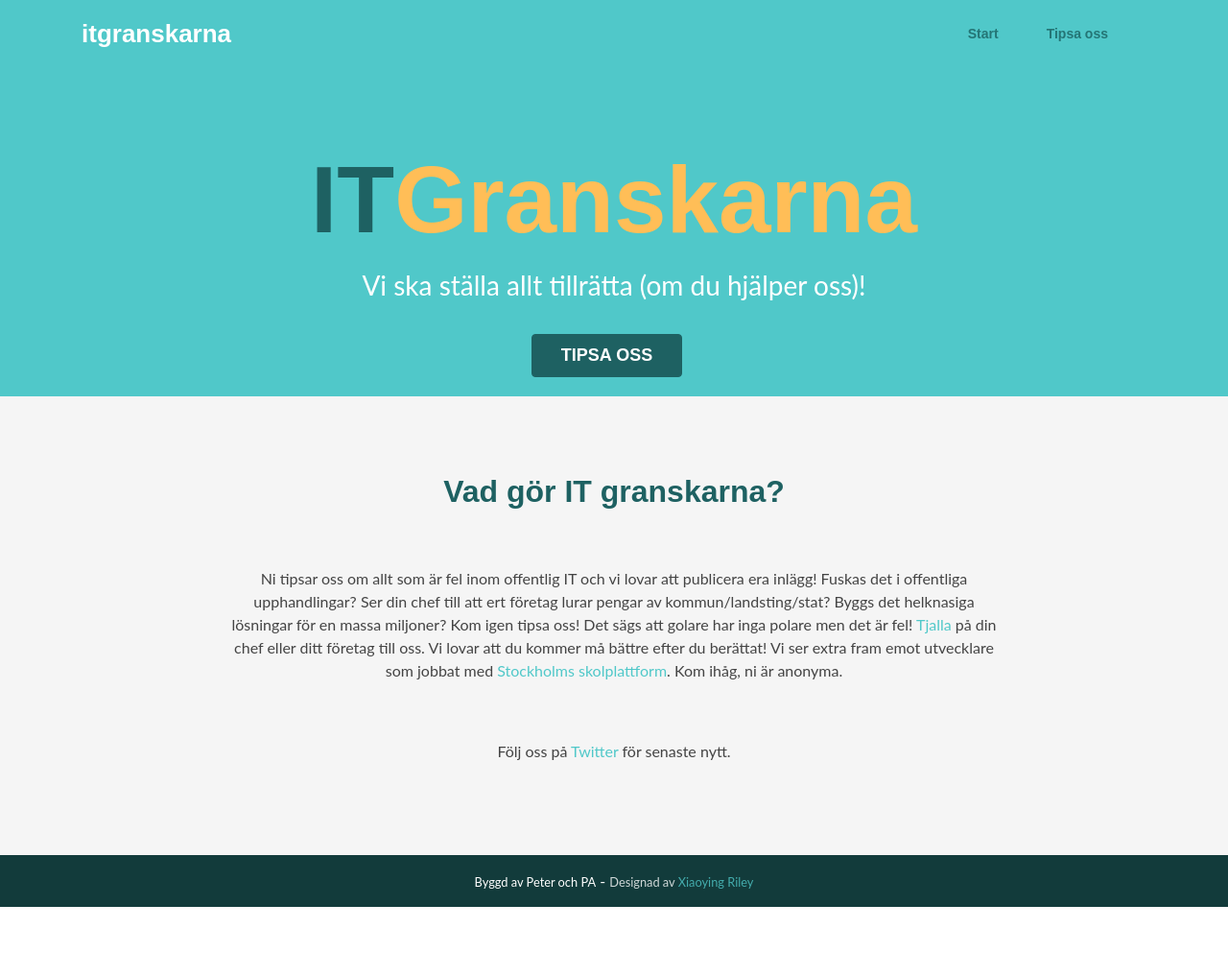
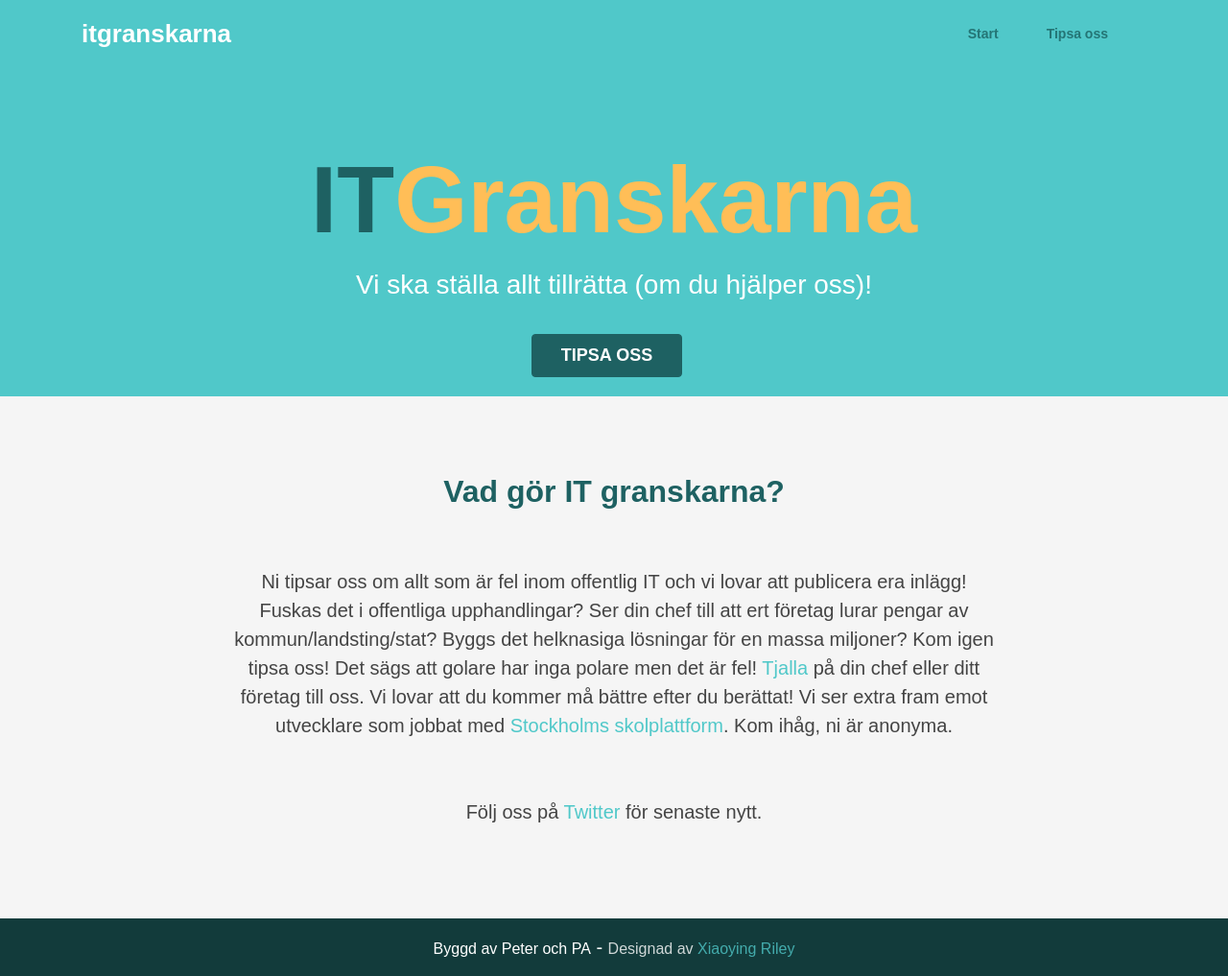
Before and after one commit to soulgalore/itgranskarna.org, a Jekyll site: the page built from index.md, in a window 1280 px wide and 1017 px high. Shown: the whole window at 96% size. Built offline with Jekyll 4.4.1, drawn with Linux system fonts in a browser that asks for light colours.

Commit message:
larger is better

```diff
--- a/_includes/css/theme-4.css
+++ b/_includes/css/theme-4.css
@@ -9,9 +9,9 @@
 */
 /* ======= Base ======= */
 body {
-  font-family: 'Lato', arial, sans-serif;
+  font-family: arial, sans-serif;
   color: #444;
-  font-size: 16px;
+  font-size: 20px;
   -webkit-font-smoothing: antialiased;
   -moz-osx-font-smoothing: grayscale;
 }
```
